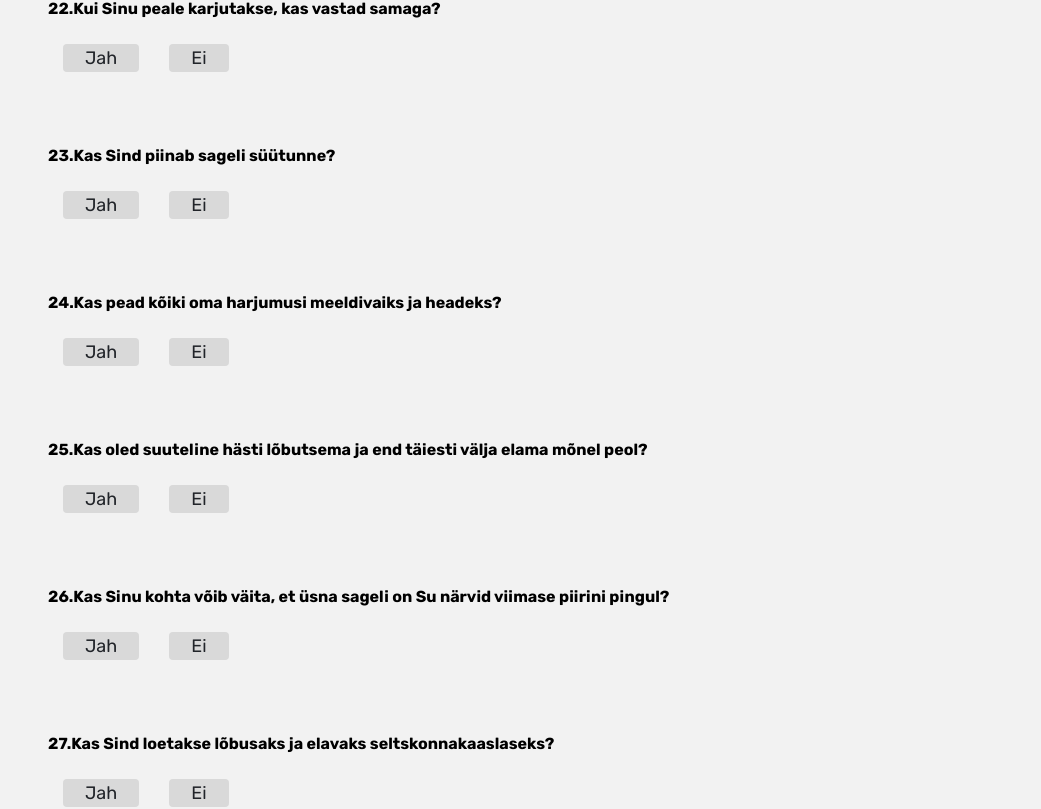
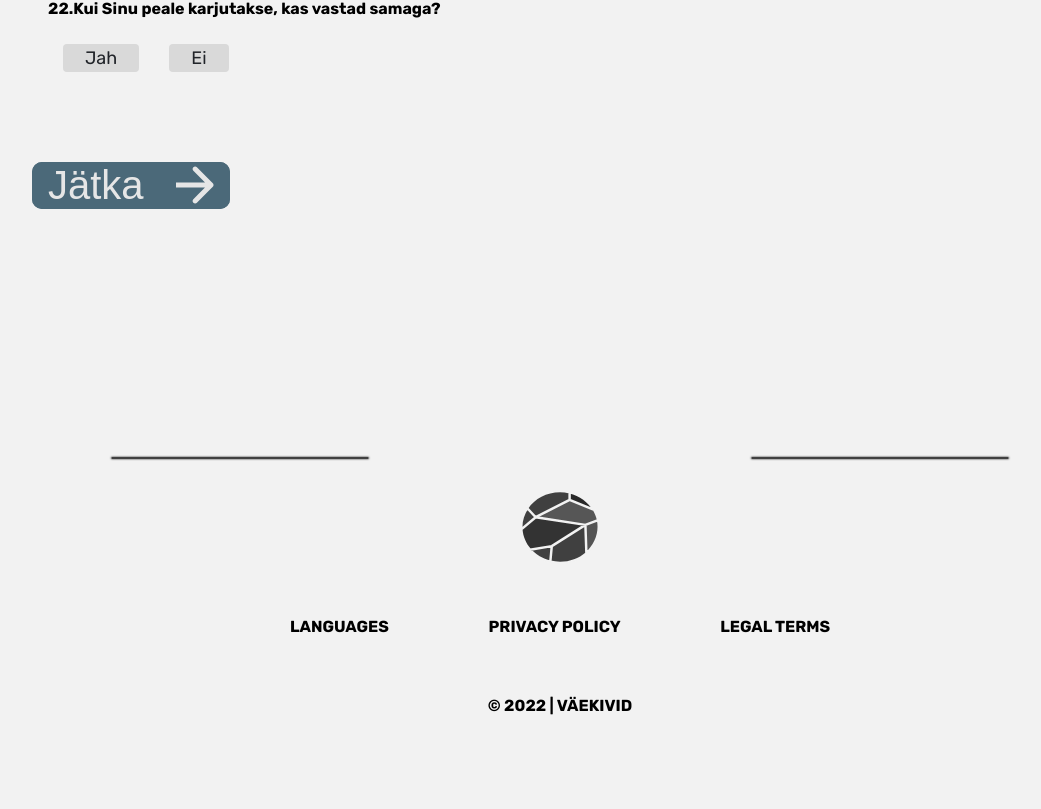
Before and after one commit to Tsarter/vaekivid, a React (Create React App) app: page /iseloomutest in a window 1280 px wide. Shown: the part 3616-4425 px from the top of the page, without its empty margins (80-1121 px from the left). After the commit the page ends 4361 px from the top, so only its background shows below. Built offline with nearby package versions, Linux system fonts and the light colour scheme; the HTML template or start-up script is replaced by a standard one.

Commit message:
more question translations

```diff
--- a/src/pages/personalityTestPage.js
+++ b/src/pages/personalityTestPage.js
@@ -84,8 +84,8 @@ function PersonalityTestPage() {
         />
         <QuestionWithAnswers
           children="5.Kas eelistad oma toiminguid tehes eelnevalt rahulikult läbi mõelda?"
-          yes=""
-          no=""
+          yes="I prefer to think things through calmly beforehand"
+          no="I don't think my actions through calmly beforehand."
           text="Jah"
           text2="Ei"
           id="5"
@@ -93,8 +93,8 @@ function PersonalityTestPage() {
         />
         <QuestionWithAnswers
           children="6.Kas pead alati oma lubadustest kinni, seda isegi siis, kui see võib Sulle ebamugavusi põhjustada?"
-          yes=""
-          no=""
+          yes="I always keep my promises, even when it might inconvenience me."
+          no="I never keep my promises."
           text="Jah"
           text2="Ei"
           id="6"
@@ -102,8 +102,8 @@ function PersonalityTestPage() {
         />
         <QuestionWithAnswers
           children="7.Kas Sinu meeleolu muutub tihti?"
-          yes=""
-          no=""
+          yes="My mood changes often."
+          no="My mood doesn't change often."
           text="Jah"
           text2="Ei"
           id="7"
@@ -111,6 +111,8 @@ function PersonalityTestPage() {
         />
         <QuestionWithAnswers
           children="8.Kas on õige, et tavaliselt räägid ja tegutsed Sa kiiresti ilma pikemalt järele mõtlemata?"
+          yes="Usually, I speak and act quickly without much thought."
+          no="I usually act slowly and think about things for a long time."
           text="Jah"
           text2="Ei"
           id="8"
@@ -118,96 +120,99 @@ function PersonalityTestPage() {
         />
         <QuestionWithAnswers
           children="9.Kas Sulle on kunagi tundunud, et oled „lõputult õnnetu” inimene, ilma et selleks konkreetset põhjust oleks olnud?"
+          yes='It seems to me that I am an "infinitely unhappy" person, for no particular reason that I know of.'
+          no='I have not felt like an "endlessly unhappy" person.'
           text="Jah"
           text2="Ei"
         />
         <QuestionWithAnswers
           children="10.Kas on õige, et oled valmis väga pingutama selle nimel, et end teistele tõestada?"
+          yes="I am ready to work hard to prove myself to others."
+          no="I'm not prepared to go out of my way to prove myself to others."
           text="Jah"
           text2="Ei"
         />
         <QuestionWithAnswers
           children="11.Kas Sa kohmetud või muutud häbelikuks, kui tahad vestlusse astuda sümpaatse ja atraktiivse isikuga?"
+          yes="I get shy or embarrassed when I want to strike up a conversation with someone nice and attractive."
+          no="I like to strike up a conversation with a likeable and attractive person."
           text="Jah"
           text2="Ei"
         />
         <QuestionWithAnswers
           children="12.Kas aeg-ajalt juhtub, et Sa lähed endast välja ja vihastad?"
+          yes="From time to time I lose my temper and get angry."
+          no="I never lose my temper or get angry."
           text="Jah"
           text2="Ei"
         />
         <QuestionWithAnswers
           children="13.Kas tegutsed tihti hetkelise tuju ajel?"
+          yes="I often act on the spur of the moment."
+          no="I think several times before I act."
           text="Jah"
           text2="Ei"
         />
         <QuestionWithAnswers
           children="14.Kas Sind jälitavad tihti mõtted sellest, mida oleks tulnud teisiti teha või öelda?"
+          yes="I am often haunted by thoughts of what I should have done differently."
+          no="I never think about what I could have done differently."
           text="Jah"
           text2="Ei"
         />
         <QuestionWithAnswers
           children="15.Kas Sa eelistad head raamatut kohtumisele huvitavate inimestega?"
+          yes="I prefer a good book to meeting interesting people."
+          no="I prefer meeting interesting people to a good book."
           text="Jah"
           text2="Ei"
         />
         <QuestionWithAnswers
           children="16.Kas on õige, et Sind on lihtne solvata või endast välja viia?"
+          yes="It's easy to offend me or make me lose my temper."
+          no="I never get offended or lose my temper."
           text="Jah"
           text2="Ei"
         />
         <QuestionWithAnswers
           children="17.Kas Sulle meeldib sageli koos heade kaaslastega veidi lõõgastuda?"
+          yes="I often like to relax a bit with good company."
+          no="I prefer being alone."
           text="Jah"
           text2="Ei"
         />
         <QuestionWithAnswers
           children="18.Kas Sul tuleb tihti pähe niisuguseid mõtteid, mida sa meeleldi varjaksid teiste eest?"
+          yes="I often have thoughts that I like to hide from others."
+          no="I never have thoughts that I would like to hide from others."
           text="Jah"
           text2="Ei"
         />
         <QuestionWithAnswers
           children="19.Kas on õige, et Sa oled mõnikord nii energiast tulvil, et kõik lausa lendab käes, mõnikord aga muutud täiesti loiuks ja ükskõikseks ümbritseva suhtes?"
+          yes="Sometimes I'm so full of energy that everything just flies out of my hands, and sometimes I become completely lazy and indifferent to my surroundings."
+          no=""
           text="Jah"
           text2="Ei"
         />
         <QuestionWithAnswers
           children="20.Kas on õige, et eelistad omada vähem, kuid see-eest häid sõpru?"
+          yes="I prefer to have fewer, but good friends."
+          no="I prefer to have more, but not so good friends."
           text="Jah"
           text2="Ei"
         />
         <QuestionWithAnswers
           children="21.Kas Sa unistad sageli?"
+          yes="I often dream."
+          no="I never dream."
           text="Jah"
           text2="Ei"
         />
         <QuestionWithAnswers
           children="22.Kui Sinu peale karjutakse, kas vastad samaga?"
-          text="Jah"
-          text2="Ei"
-        />
-        <QuestionWithAnswers
-          children="23.Kas Sind piinab sageli süütunne?"
-          text="Jah"
-          text2="Ei"
-        />
-        <QuestionWithAnswers
-          children="24.Kas pead kõiki oma harjumusi meeldivaiks ja headeks?"
-          text="Jah"
-          text2="Ei"
-        />
-        <QuestionWithAnswers
-          children="25.Kas oled suuteline hästi lõbutsema ja end täiesti välja elama mõnel peol?"
-          text="Jah"
-          text2="Ei"
-        />
-        <QuestionWithAnswers
-          children="26.Kas Sinu kohta võib väita, et üsna sageli on Su närvid viimase piirini pingul?"
-          text="Jah"
-          text2="Ei"
-        />
-        <QuestionWithAnswers
-          children="27.Kas Sind loetakse lõbusaks ja elavaks seltskonnakaaslaseks?"
+          yes="When people shout at me, I shout back."
+          no="When people shout at me, I ignore them."
           text="Jah"
           text2="Ei"
         />
```
